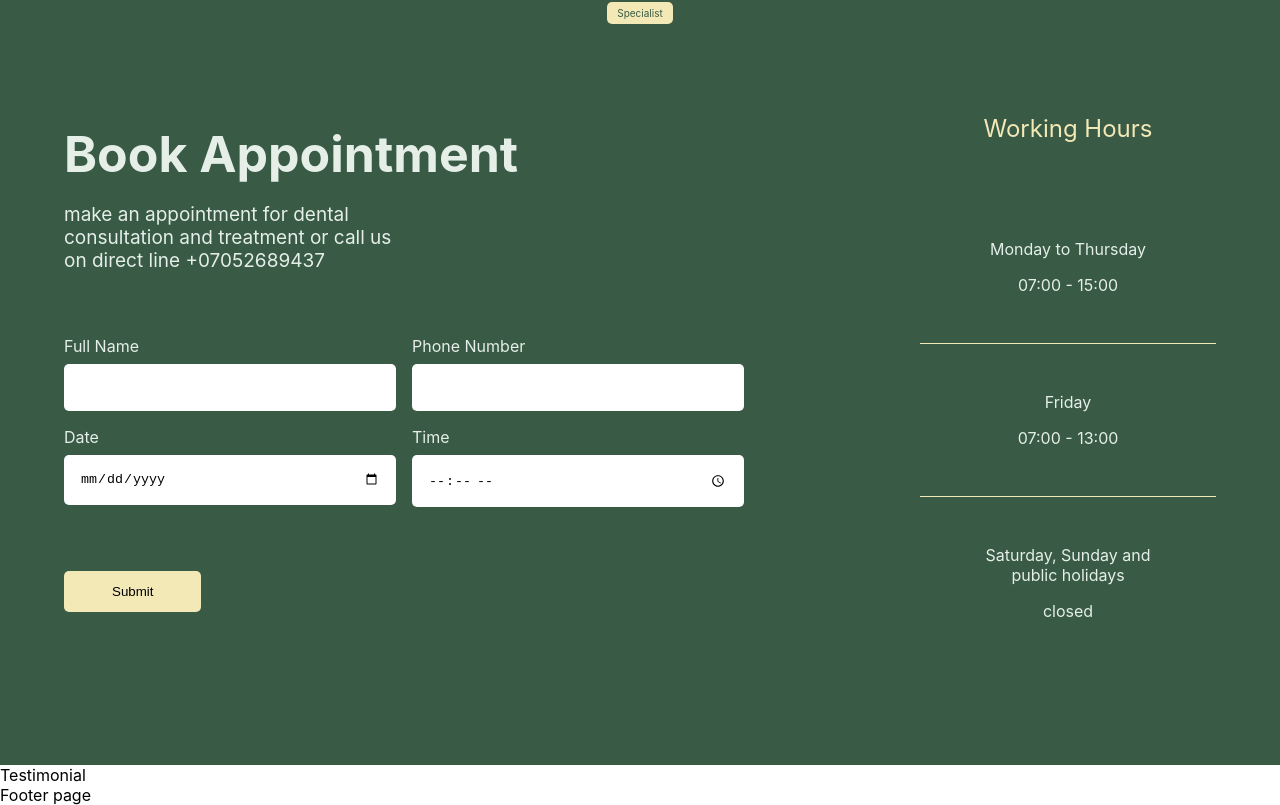
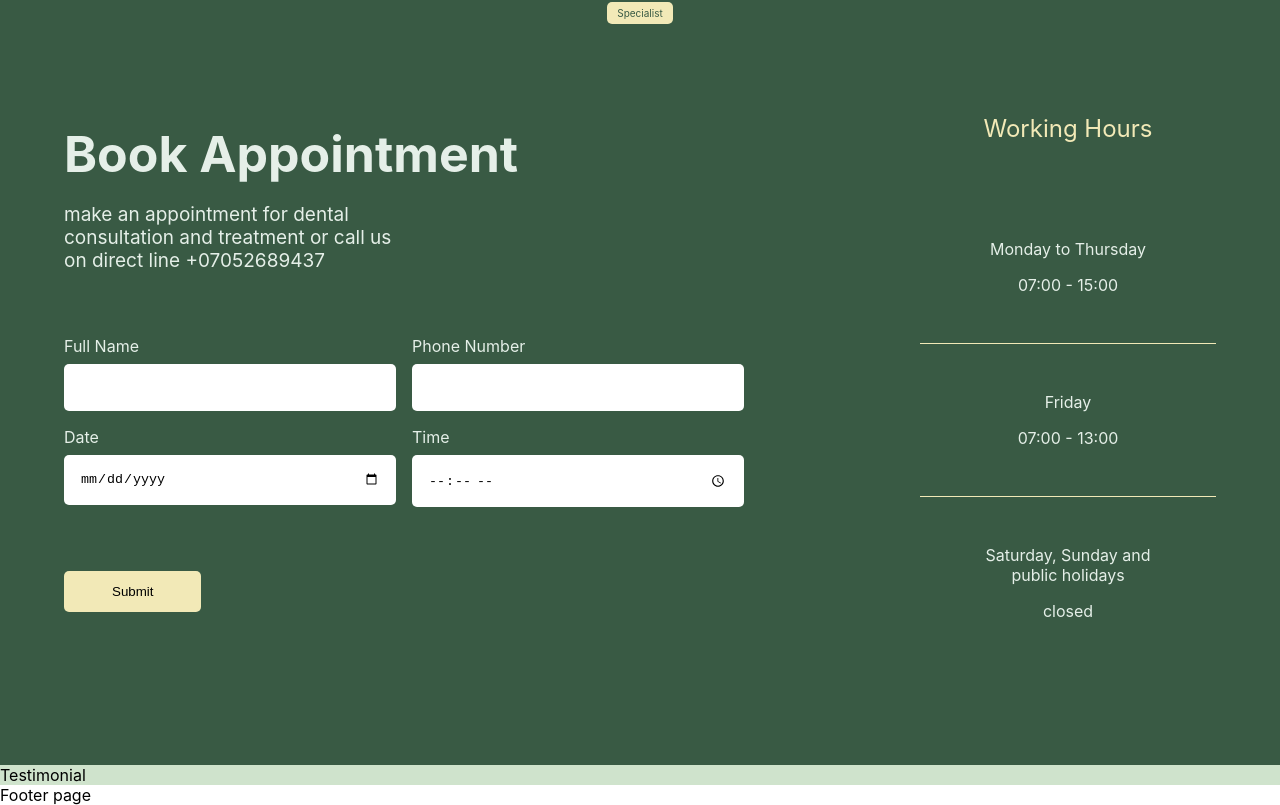
Before and after one commit to MuhammadTurkmen/Dental-Landing-Page-React, a React (Create React App) app: page / in a window 1280 px wide. Shown: the part 3461-4266 px from the top of the page. Built offline with nearby package versions, Linux system fonts and the light colour scheme.

Commit message:
adding Wrapper

```diff
--- a/src/components/Testimonial.js
+++ b/src/components/Testimonial.js
@@ -2,7 +2,7 @@ import React from "react";
 import styled from "styled-components";
 
 function Testimonial() {
-  return <div>Testimonial</div>;
+  return <Wrapper>Testimonial</Wrapper>;
 }
 
 const Wrapper = styled.div`
```
